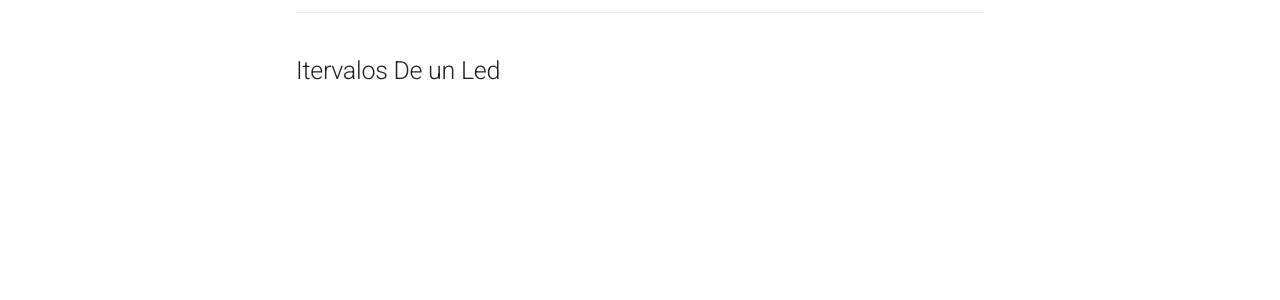
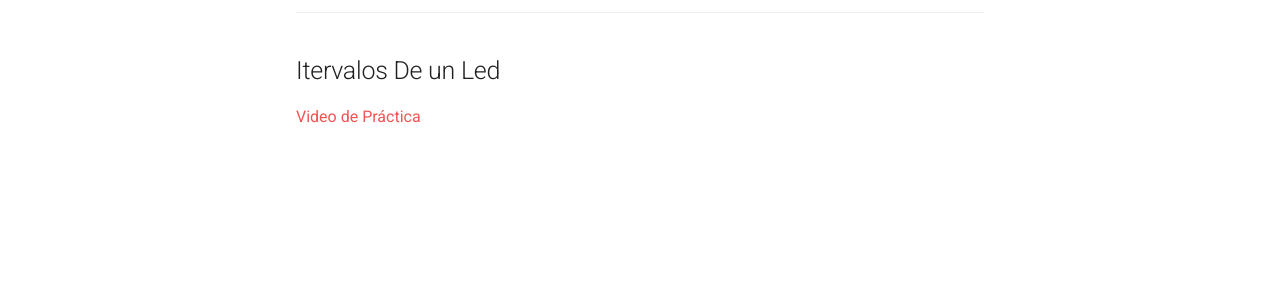
Before and after one commit to Joy-2307/Portafolio_Ibero_JIGR, an MkDocs documentation site: the page built from docs/Introducción a la Mecatrónica.md, in a window 1280 px wide. Shown: the part 270-570 px from the top of the page. Built offline with MkDocs 1.6.1 and Material for MkDocs 9.7.7, drawn with Linux system fonts in a browser that asks for light colours.

Commit message:
Update Introducción a la Mecatrónica.md

```diff
--- a/docs/Introducción a la Mecatrónica.md
+++ b/docs/Introducción a la Mecatrónica.md
@@ -3,3 +3,4 @@
 ## Prácticas y Electrónica
 ---
 ## Itervalos De un Led
+[Video de Práctica](https://iberopuebla-my.sharepoint.com/:v:/g/personal/203563_iberopuebla_mx/Ef6GZFmCvP9Mv8V9N9eSk0cBXuizMTtWfK-PmckihUVO8Q?e=nXhwGh)
```
